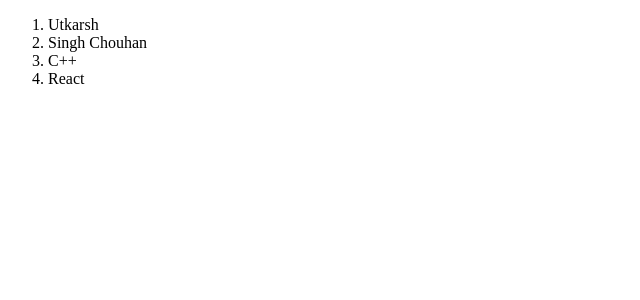
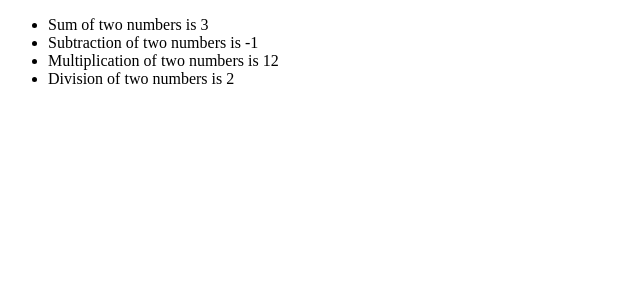
Before and after one commit to UtkarshSinghChouhan/ReactJS_Tutorial, a React (Create React App) app: page / in a window 1280 px wide. Shown: the top 300 px of the page, without its empty margins (0-640 px from the left). Built offline with nearby package versions, Linux system fonts and the light colour scheme.

Commit message:
challenge 5 completed

```diff
--- a/src/App.jsx
+++ b/src/App.jsx
@@ -1,18 +1,23 @@
 import React from 'react';
 
-const name = "Utkarsh";
-
-function lastName(){
-    const Lname = "Singh Chouhan";
-    return Lname;
+function sum(a, b){
+    let sol = a+b;
+    return sol;
 }
 
-const favLanguage = "React";
-
-function favProgram(){
-    const lan = "C++";
-    return lan;
+function multiply(a, b){
+    let product = a*b;
+    return product;
 }
 
-export default name;
-export {lastName, favLanguage, favProgram};
+function division(a, b){
+    let res = a/b;
+    return res;
+}
+
+function subtract(a, b){
+    let sub = a-b;
+    return sub;
+}
+
+export {sum, subtract, multiply, division};
--- a/src/index.js
+++ b/src/index.js
@@ -1,32 +1,15 @@
 import React from 'react';
 import ReactDOM from 'react-dom';
-// import firstName, {lastName, favProgram, favLanguage} from './App';
-
-
-// ReactDOM.render(
-//     <>
-//         <ol>
-//             <li>{firstName}</li>
-//             <li>{lastName()}</li>
-//             <li>{favProgram()}</li>
-//             <li>{favLanguage}</li>
-//         </ol>
-//     </>,
-//     document.getElementById("root")
-// );
-
-
-// We can also import everything as an object
 import * as obj from './App';
 
 ReactDOM.render(
     <>
-        <ol>
-            <li>{obj.default}</li>
-            <li>{obj.lastName()}</li>
-            <li>{obj.favProgram()}</li>
-            <li>{obj.favLanguage}</li>
-        </ol>
+        <ul>
+            <li>Sum of two numbers is {obj.sum(1, 2)}</li>
+            <li>Subtraction of two numbers is {obj.subtract(3, 4)}</li>
+            <li>Multiplication of two numbers is {obj.multiply(3, 4)}</li>
+            <li>Division of two numbers is {obj.division(4, 2)}</li>
+        </ul>
     </>,
     document.getElementById("root")
 );
```
